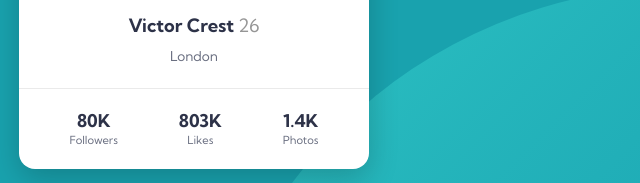
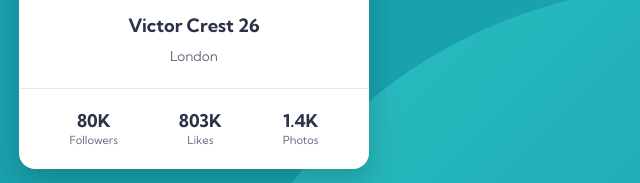
Before and after one commit to jkeresman/Frontend-mentor-profile-card-component, a plain HTML site: page index.html in a window 1280 px wide. Shown: the part 414-597 px from the top of the page, 446-1086 px from the left. Drawn offline with Linux system fonts and the light colour scheme.

Commit message:
Update index.html

```diff
--- a/index.html
+++ b/index.html
@@ -21,7 +21,7 @@
 
         <div class="about">
             <img src="./images/image-victor.jpg" alt="profile picture">
-            <h1>Victor Crest <bdi> 26</bdi></h1>
+            <h1>Victor Crest <span>26</span></h1>
             <p>London</p>
         </div>
 
```
